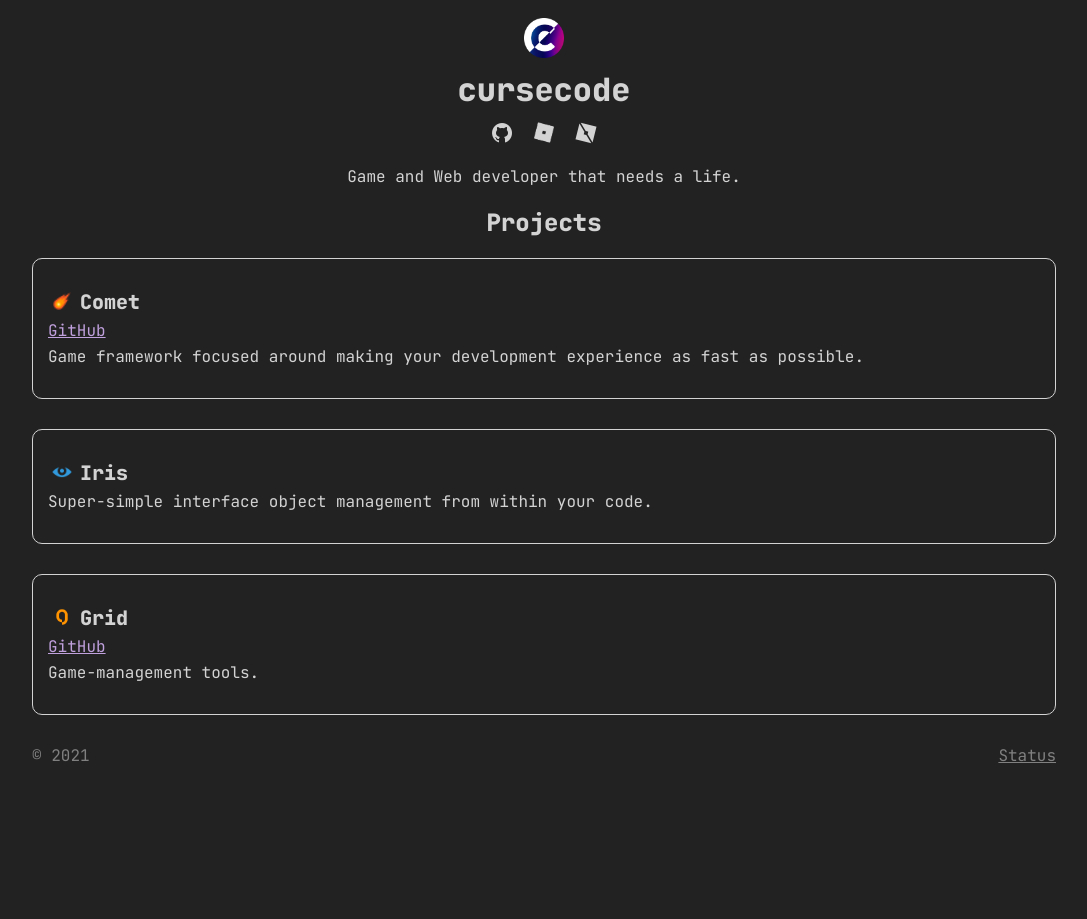
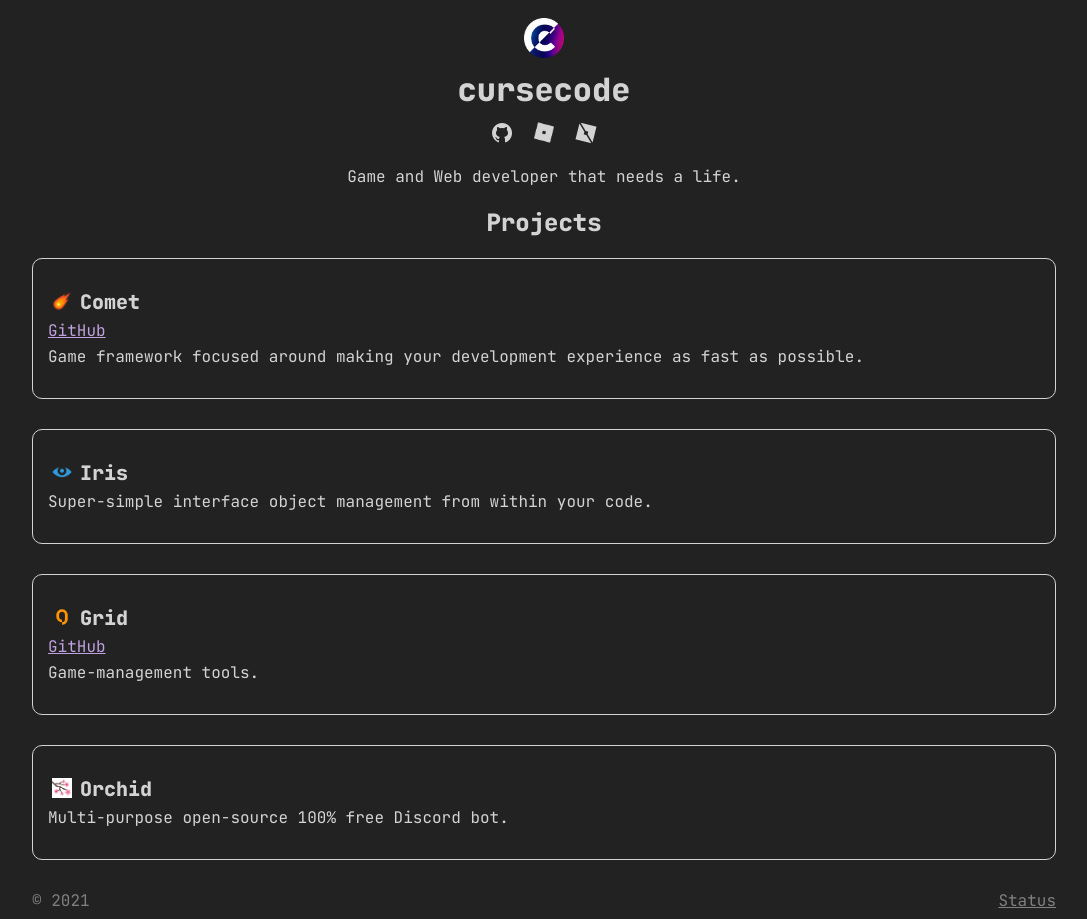
Before and after one commit to cursecodes/cursecode.me, a plain HTML site: page index.html in a window 1280 px wide. Shown: the whole page, without its empty margins (96-1183 px from the left). Before the commit the page ends 800 px from the top, so only its background shows below. Drawn offline with Linux system fonts and the light colour scheme.

Commit message:
Update index.html

```diff
--- a/index.html
+++ b/index.html
@@ -39,6 +39,10 @@
         <a class="project-link" href="https://github.com/grid-rbx">GitHub</a>
         <p class="project-body">Game-management tools.</p>
       </div>
+      <div class="projects">
+        <p class="project-head"><img  class="project-icon" src="orchid-logo.png" alt="Icon"> Orchid</p>
+        <p class="project-body">Multi-purpose open-source 100% free Discord bot.</p>
+      </div>
     </div>
     <div class="footer" style="color:gray;">
       <span class="copy-tag">&copy; 2021</span>
```
